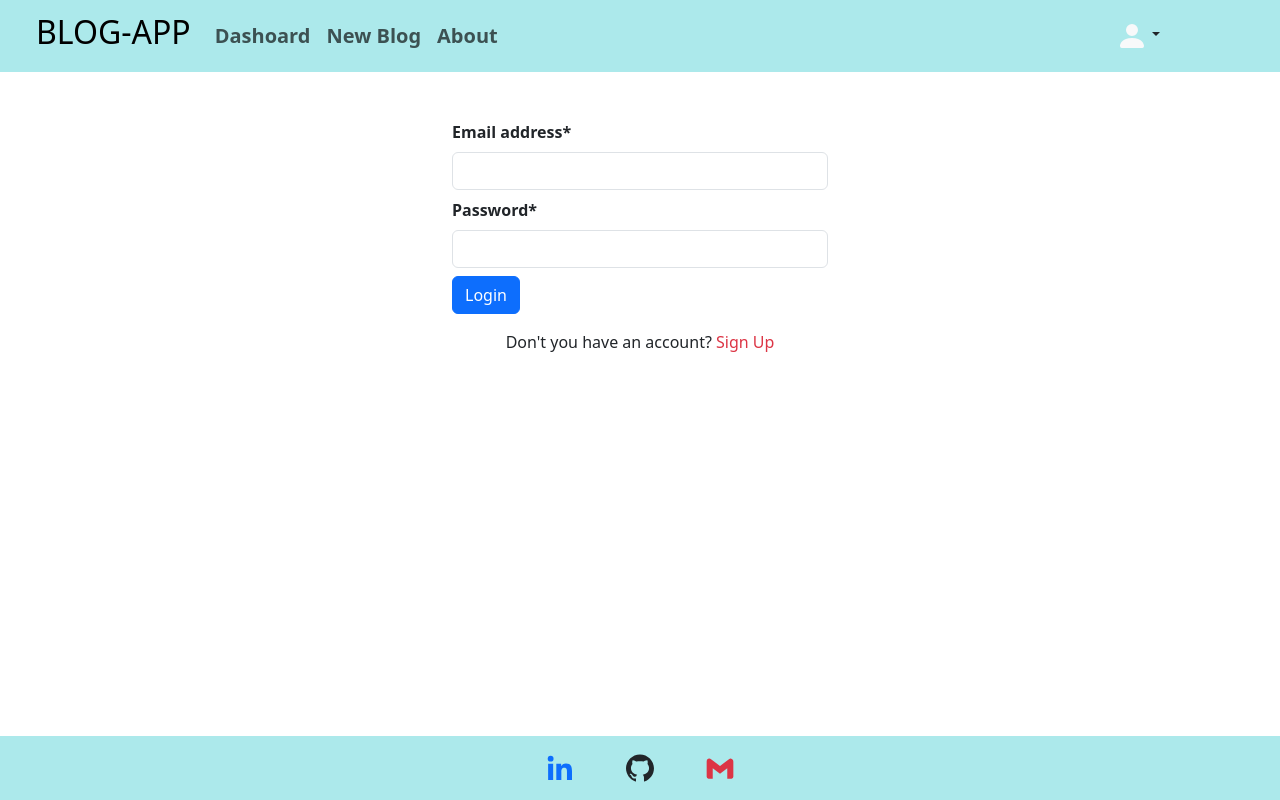
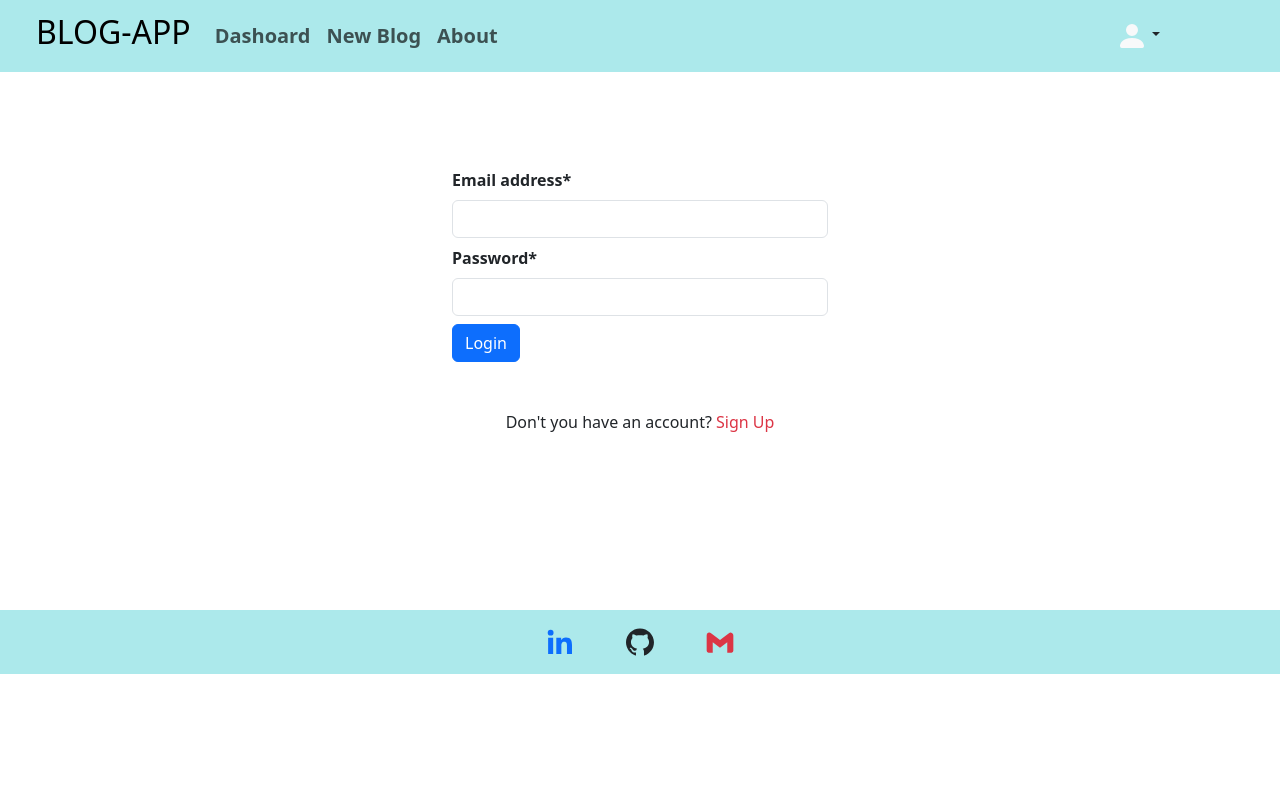
Before and after one commit to Hasan-Turkel/blog-app, a React (Vite) app: page /login in a window 1280 px wide. Built offline with nearby package versions, Linux system fonts and the light colour scheme.

Commit message:
footer fix

```diff
--- a/src/App.css
+++ b/src/App.css
@@ -6,8 +6,8 @@
 
 footer{
     background-color: rgb(172, 233, 235);
-    position: fixed;
-    bottom: 0;
+    /* position: fixed;
+    bottom: 0; */
 }
 li{
     list-style-type: none;
@@ -35,3 +35,6 @@ li{
 .empty-div{
     height: 10rem;
 }
+.profile-div{
+    height:60vh;
+}
--- a/src/components/auth/LoginForm.jsx
+++ b/src/components/auth/LoginForm.jsx
@@ -25,7 +25,7 @@ const LoginForm = () => {
 
  return (
 
-    <div className="container auth-form">
+    <div className="container auth-form my-5">
     <Formik
       initialValues={{ email: '', password: '' }}
       validationSchema={loginSchema}
--- a/src/pages/MyBlogs.jsx
+++ b/src/pages/MyBlogs.jsx
@@ -30,7 +30,7 @@ const MyBlogs = () => {
   return (
     <div>
       {!data?.length ? (
-        <div className="d-flex justify-content-center align-items-center">
+        <div className="d-flex justify-content-center align-items-center profile-div">
           <h3>
             No Blogs!{" "}
             <span className="text-danger" role="button" onClick={()=>navigate("/new-blog")}>
--- a/src/pages/Profile.jsx
+++ b/src/pages/Profile.jsx
@@ -7,7 +7,7 @@ const Profile = () => {
   const {user} = useSelector((state)=>state.auth)
   // console.log(user);
   return (
-    <div className='container text-left my-4'>
+    <div className='container text-left my-4 profile-div'>
     <h3>Username: {user?.username}</h3>
     <h3>Email: {user?.email}</h3>
 
```
